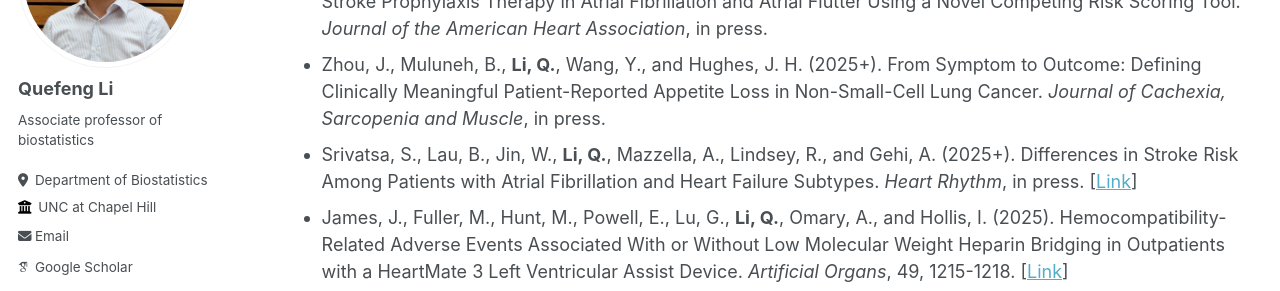
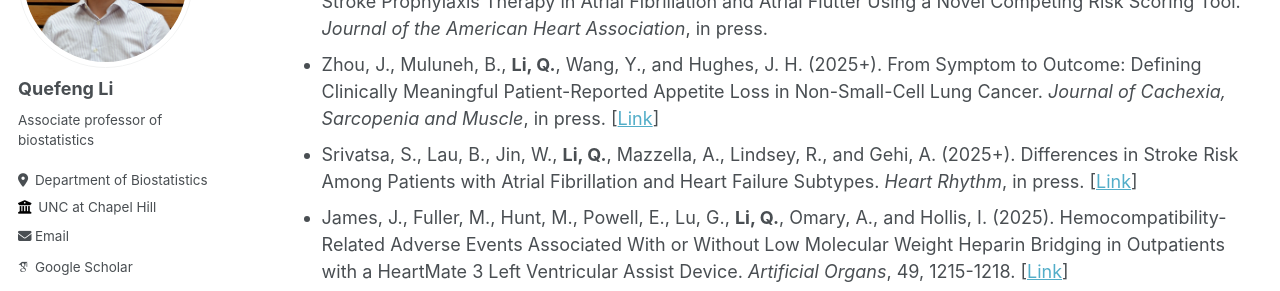
Before and after one commit to quefengli/quefengli.github.io, a Jekyll site: the page built from _pages/collaboration.md, in a window 1280 px wide and 900 px high. Shown: the part 193-484 px from the top of the window. Built offline with Jekyll 4.4.1, drawn with Linux system fonts in a browser that asks for light colours; some web fonts are replaced.

Commit message:
Update collaboration.md

```diff
--- a/_pages/collaboration.md
+++ b/_pages/collaboration.md
@@ -11,7 +11,7 @@ _Below is a list of my collaborative research publications in peer-reviewed biom
     Tool. _Journal of the American Heart Association_, in press.
 - Zhou, J., Muluneh, B., **Li, Q.**, Wang, Y., and Hughes, J. H. (2025+). From Symptom to Outcome: Defining Clinically
     Meaningful Patient-Reported Appetite Loss in Non-Small-Cell Lung Cancer. _Journal of Cachexia, Sarcopenia and
-    Muscle_, in press.
+    Muscle_, in press. [[Link](https://onlinelibrary.wiley.com/doi/10.1002/jcsm.70150)]
 -  Srivatsa, S., Lau, B., Jin, W., **Li, Q.**, Mazzella, A., Lindsey, R., and Gehi, A. (2025+). Differences in Stroke
     Risk Among Patients with Atrial Fibrillation and Heart Failure Subtypes. _Heart Rhythm_, in
     press. [[Link](https://www.heartrhythmjournal.com/article/S1547-5271(25)02780-8/abstract)]
```
